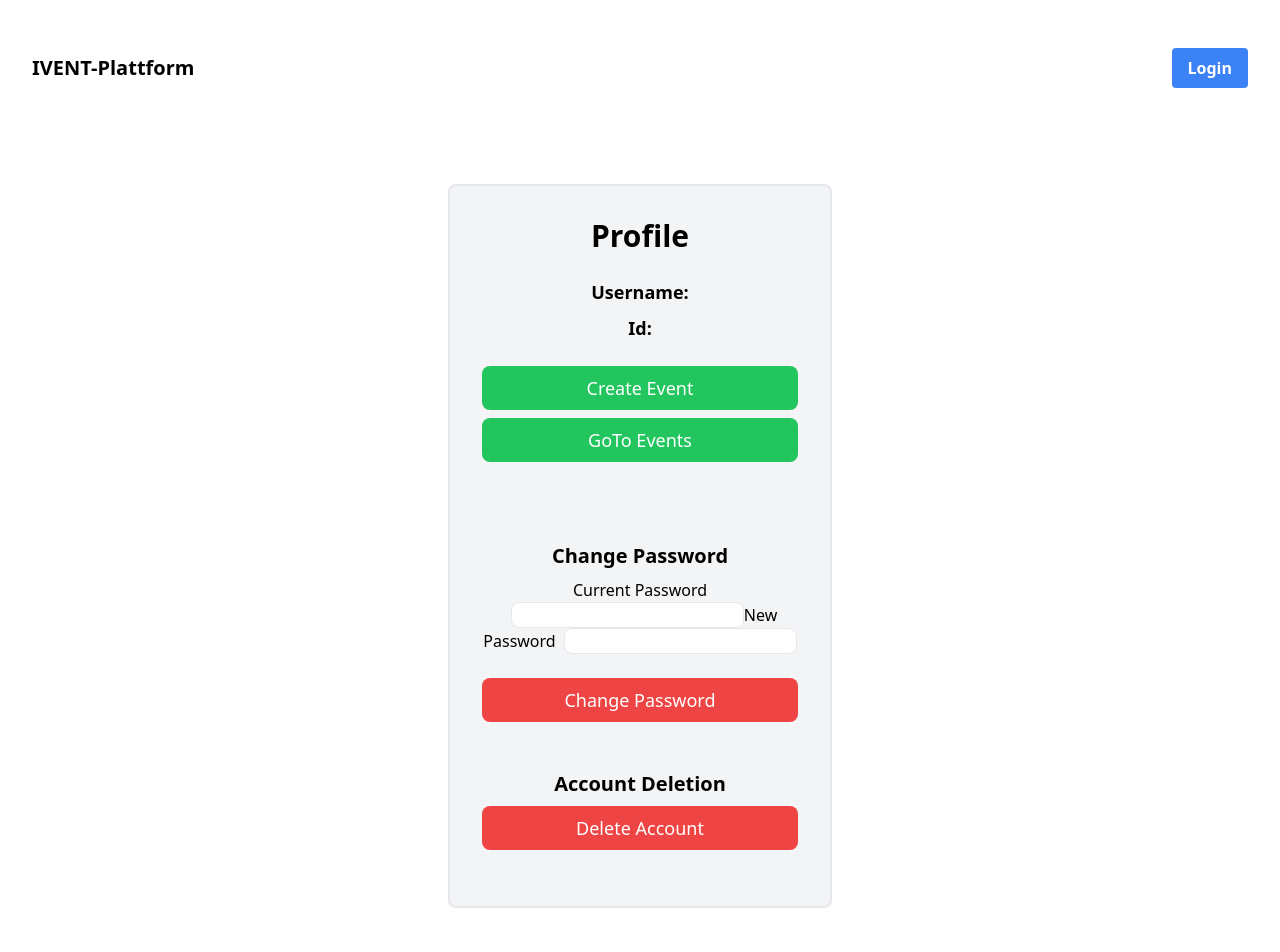
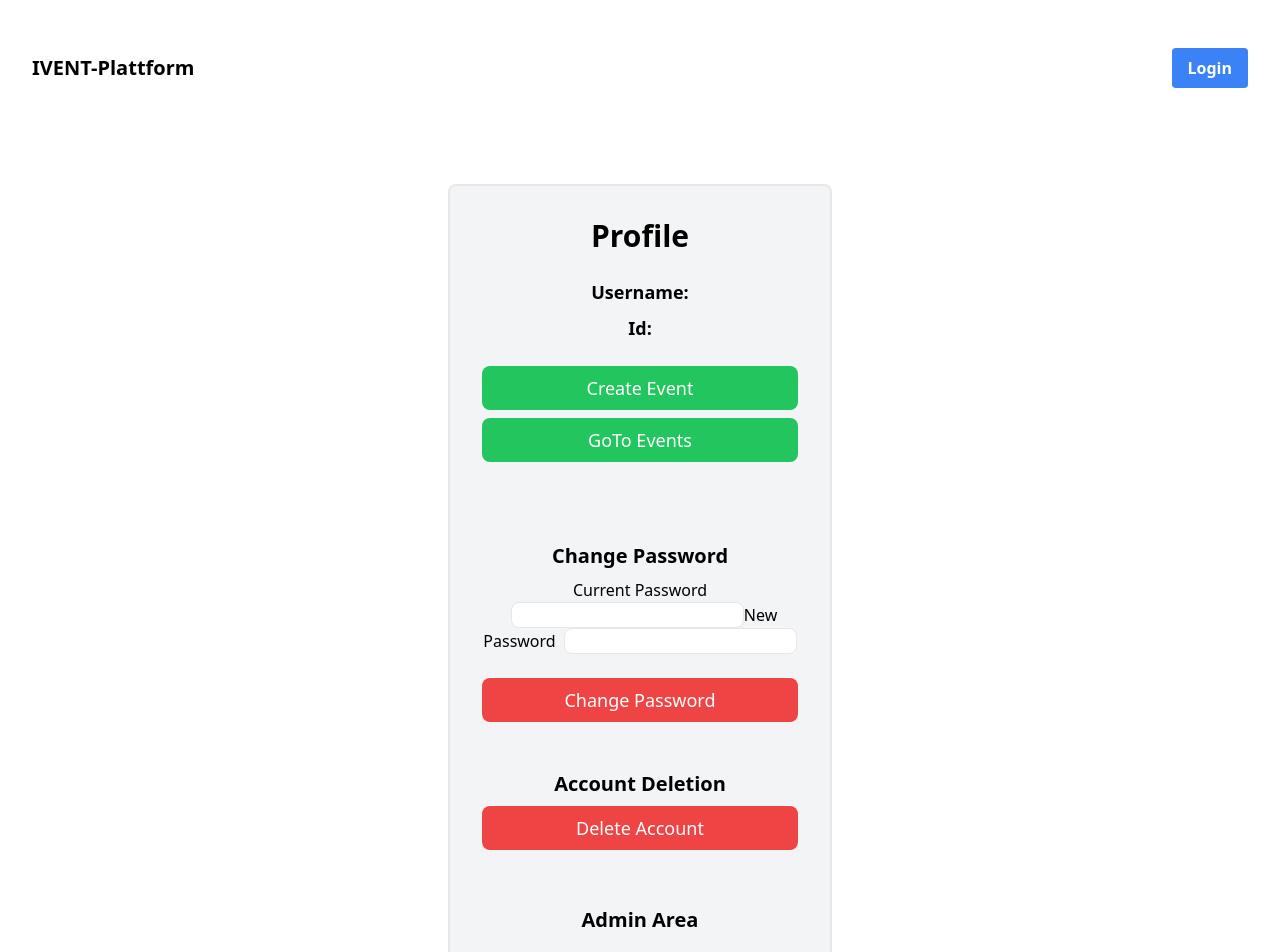
Before and after one commit to fkropfhamer/ivent-platform, a React (Vite) app in the folder web/: page /profile in a window 1280 px wide. Shown: the top 952 px of the page. Built offline with nearby package versions, Linux system fonts and the light colour scheme; no server answers.

Commit message:
added Admin Tools

```diff
--- a/web/src/routes/Profile.tsx
+++ b/web/src/routes/Profile.tsx
@@ -44,9 +44,7 @@ export const Profile = () => {
             <div className="w-full bg-green-500 hover:bg-green-600 text-white rounded-lg py-2 text-lg mb-20" >
                 <Link to="/events"> GoTo Events </Link>
             </div>
-            { role === Role.Admin ? <div className="w-full bg-green-500 hover:bg-green-600 text-white rounded-lg py-2 text-lg mb-20" >
-                <Link to={"/users"}>GoTo Users</Link>
-            </div>: null}
+
             <div className="mb-6">
                 <h2 className="text-xl font-bold mb-2">Change Password</h2>
                 <ChangePasswordForm/>
@@ -58,6 +56,10 @@ export const Profile = () => {
             >
                 Delete Account
             </button>
+            <h2 className="text-xl font-bold mb-2 mt-8">Admin Area</h2>
+            { role === Role.Admin ? <div className="w-full bg-green-500 hover:bg-green-600 text-white rounded-lg py-2 text-lg mb-20" >
+                <Link to={"/users"}>Manage Accounts</Link>
+            </div>: null}
 
         </div>
     )
```
